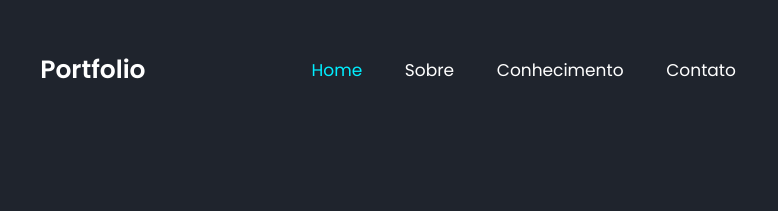
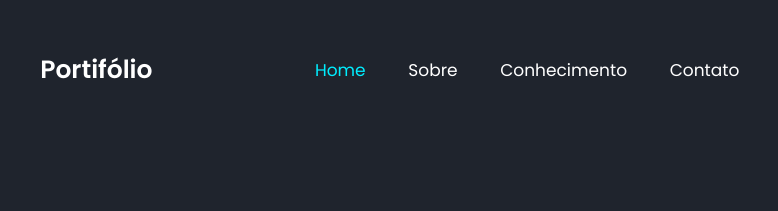
Before and after one commit to brunogoncalves99/devbrunogoncalves, a plain HTML site: page index.html in a window 1280 px wide. Shown: the top 211 px of the page, 75-853 px from the left. Drawn offline with nearby package versions, Linux system fonts and the light colour scheme.

Commit message:
Correct spelling of 'Portfolio' to 'Portifólio'

```diff
--- a/index.html
+++ b/index.html
@@ -26,7 +26,7 @@
 <body>
 
     <header class="header">
-        <a href="#" class="logo">Portfolio</a>
+        <a href="#" class="logo">Portifólio</a>
 
         <i class="bx bx-menu" id="menu-icon"></i>
 
```
